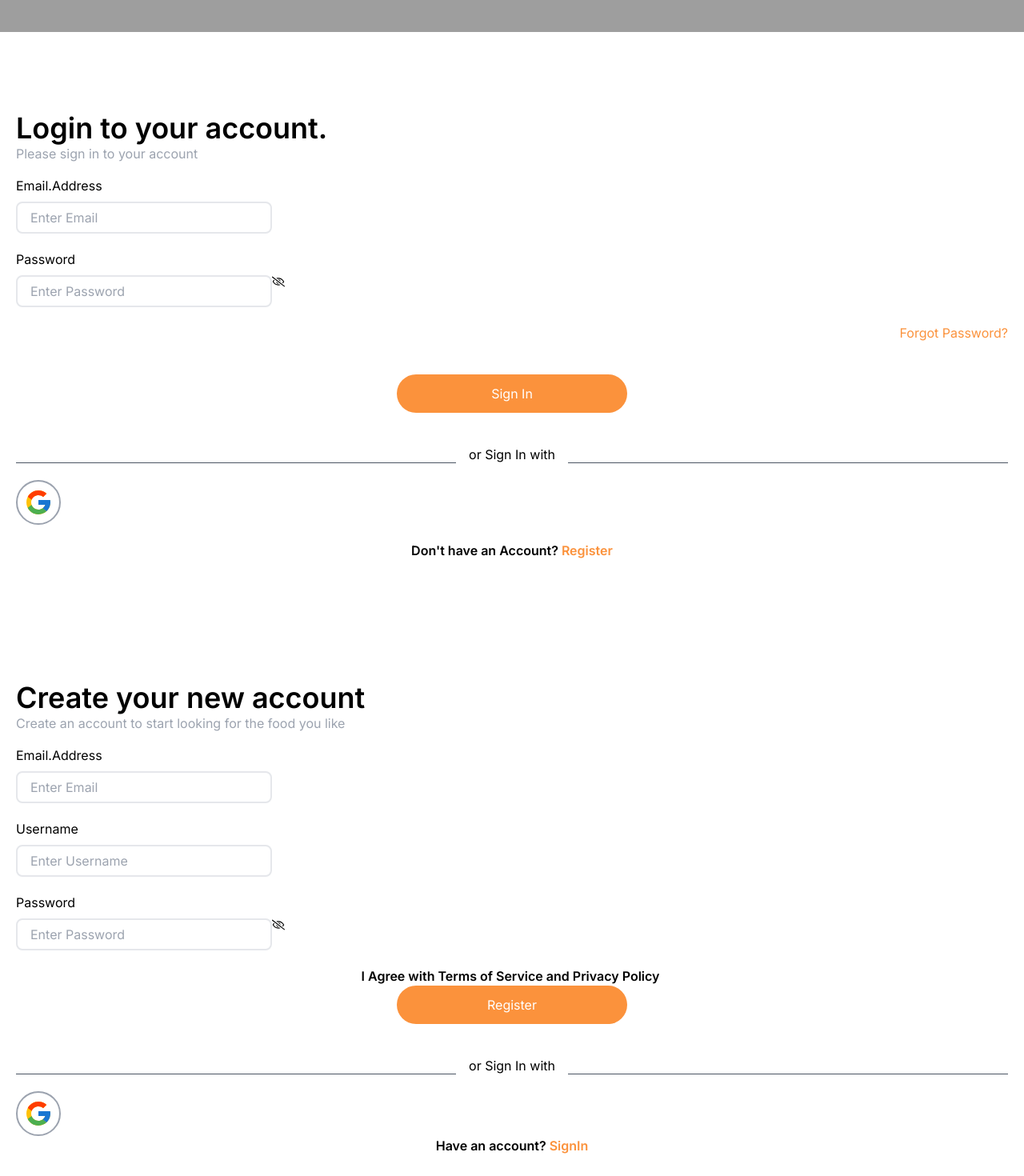
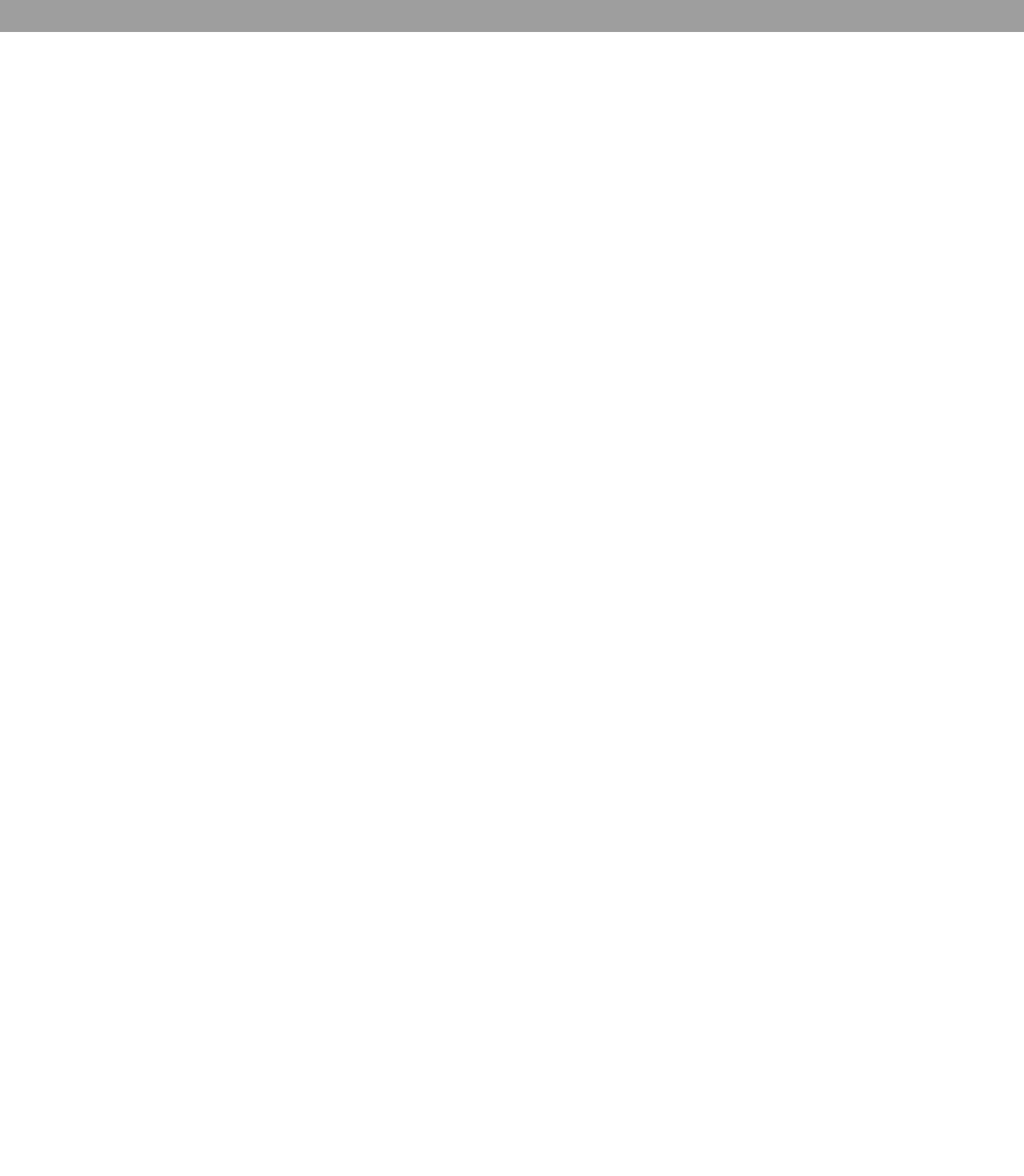
Before and after one commit to Simran123-cpu/Internship_Project, a React (Vite) app: page / in a window 1280 px wide. Shown: the part 760-2230 px from the top of the page at 80% size. After the commit the page ends 800 px from the top, so only its background shows below. Built offline with nearby package versions, Linux system fonts and the light colour scheme; grey boxes are pictures that could not be loaded.

Commit message:
done some changes

```diff
--- a/src/App.jsx
+++ b/src/App.jsx
@@ -1,15 +1,10 @@
 import React from 'react';
 import Body from './components/Body';
-import Footer from './components/Footer';
-import Header from './components/Header';
 
 const App = () => {
   return (
     <div>
-      <Header />
-
       <Body />
-      <Footer />
     </div>
   );
 };
--- a/src/components/Body.jsx
+++ b/src/components/Body.jsx
@@ -1,17 +1,25 @@
-import React from 'react'
-import Login from './Login'
-import Onboarding from './Onboarding'
-import Register from './Register'
+// src/App.jsx
+import React, { useState } from 'react';
+import Login from './Login';
+import Onboarding from './Onboarding';
+import Register from './Register';
 
-const Body = () => {
+
+const App = () => {
+    const [currentScreen, setCurrentScreen] = useState('onboarding'); // Initial screen
+
+    const navigateTo = (screen) => {
+        setCurrentScreen(screen);
+    };
+
     return (
-        <div >
-            <Onboarding />
-            {/* <Onboarding2 /> */}
-            <Login />
-            <Register />
+        <div>
+            {currentScreen === 'onboarding' && <Onboarding navigateTo={navigateTo} />}
+            {currentScreen === 'login' && <Login navigateTo={navigateTo} />}
+            {currentScreen === 'register' && <Register navigateTo={navigateTo} />}
+            {currentScreen === 'tracking' && <Tracking />}
         </div>
-    )
-}
+    );
+};
 
-export default Body
+export default App;
--- a/src/components/Element.jsx
+++ /dev/null
@@ -1,28 +0,0 @@
-import React from 'react';
-
-const element = () => {
-    return (
-        <div className=''>
-            <div className="bg-orange-500 place-items-center justify-between bg-opacity-90 text-white p-8 rounded-lg max-w-md mx-auto text-center">
-                <h1 className="text-2xl font-bold mb-4">We serve incomparable delicacies</h1>
-                <p className="mb-4">
-                    All the best restaurants with their top menu waiting for you, they can’t wait for your order!!
-                </p>
-                <div className="flex justify-center space-x-2 mb-4">
-                    <div className="h-2 w-8 bg-white rounded-full"></div>
-                    <div className="h-2 w-8 bg-gray-400 rounded-full"></div>
-                    <div className="h-2 w-8 bg-gray-400 rounded-full"></div>
-                </div>
-                <div className="flex justify-between">
-                    <button className="text-white">Skip</button>
-                    <button className="text-white flex items-center">
-                        Next <span className="ml-2">→</span>
-                    </button>
-                </div>
-            </div>
-
-        </div>
-    )
-}
-
-export default element;
--- a/src/components/Footer.jsx
+++ /dev/null
@@ -1,11 +0,0 @@
-import React from 'react'
-
-const Footer = () => {
-    return (
-        <div>
-
-        </div>
-    )
-}
-
-export default Footer
--- a/src/components/Header.jsx
+++ /dev/null
@@ -1,11 +0,0 @@
-import React from 'react'
-
-const Header = () => {
-    return (
-        <div>
-
-        </div>
-    )
-}
-
-export default Header
--- a/src/components/Login.jsx
+++ b/src/components/Login.jsx
@@ -1,52 +1,54 @@
+// src/Login.jsx
 import React from 'react';
 import { FaRegEyeSlash } from "react-icons/fa";
 import { FcGoogle } from "react-icons/fc";
 import { LoginInfo } from '../Info';
 
-const Login = () => {
+const Login = ({ navigateTo }) => {
     return (
-        <div className=''>
-            {
-                LoginInfo.map((item, index) => (
-                    <div key={index} className='p-5 mt-20 mb-28'>
-                        <h4 className='text-4xl font-semibold'>{item.title}</h4>
-                        <p className='text-gray-400 mb-4'>{item.description}</p>
-                        <p className='mb-2 '>Email.Address</p>
-                        <input className='border-solid border-2 rounded-lg border-gray mb-5 w-80 h-10 p-4'
+        <div>
+            {LoginInfo.map((item, index) => (
+                <div key={index} className='p-5 mt-10 mb-5'>
+                    <h4 className='text-4xl font-semibold '>{item.title}</h4>
+                    <p className='text-gray-400 mb-6'>{item.description}</p>
+                    <p className='mb-2'>Email.Address</p>
+                    <input className='border-solid border-2 border-gray mb-5'
                         type='email'
                         placeholder='Enter Email'
                     />
-
                     <p className='mb-2'>Password</p>
-                        <div className='flex  '>
-                            <input className='border-solid border-2 border-gray mb-5 w-80 h-10 p-4 rounded-lg'
-                                type='number'
+                    <div className='flex'>
+                        <input className='border-solid border-2 border-gray'
+                            type='password'
                             placeholder='Enter Password'
-
                         />
                         <FaRegEyeSlash className='' />
                     </div>
 
                     <p className='flex items-end justify-end text-orange-400 mb-10'>Forgot Password?</p>
-                        <div className='flex justify-center item-center'><button className=' rounded-full text-white pr-16 pl-16 pt-3 pb-3 border-solid bg-orange-400 mb-10 w-72'>Sign In</button></div>
+                    <div className='flex justify-center item-center'>
+                        <button className='rounded-full text-white pr-16 pl-16 pt-3 pb-3 border-solid bg-orange-400 mb-10'
+                            onClick={() => navigateTo('tracking')}>
+                            Sign In
+                        </button>
+                    </div>
 
                     <div className='flex items-center justify-center'>
                         <div className='flex-grow border-t border-gray-600'></div>
                         <p className='mx-4 mb-5'>or Sign In with</p>
                         <div className='flex-grow border-t border-gray-600'></div>
                     </div>
-                        <div className="flex justify-center w-14 h-14 border-2 border-gray-400 rounded-full p-2 mb-5">
+                    <div className="flex justify-center items-center w-14 h-14 border-2 border-gray-400 rounded-full p-2 mt-3 mb-5">
                         <FcGoogle className='text-4xl' />
                     </div>
                     <div className='flex justify-center '>
                         <p className='text-black font-semibold mr-1'>{item.Bottom_heading}</p>
-                            <a className='text-orange-400 font-semibold' href='#'>Register</a>
+                        <a className='text-orange-400 font-semibold' href='#' onClick={() => navigateTo('register')}>Register</a>
                     </div>
                 </div>
-                ))
-            }
+            ))}
         </div>
-    )
-}
+    );
+};
 
-export default Login
+export default Login;
--- a/src/components/Onboarding2.jsx
+++ /dev/null
@@ -1,40 +0,0 @@
-// src/Onboarding.jsx
-import React from 'react';
-import { Onboarding2_info } from '../Info';
-
-const Onboarding2 = () => {
-
-    return <combinedOnboarding onboardingData={Onboarding2_info} />;
-};
-//         <div>
-//             {
-//                 Onboarding2_info.map((item, index) => (
-//                     <div
-//                         key={index}
-//                         className='min-h-screen bg-no-repeat p-0'
-//                         style={{
-//                             backgroundImage: `url(${item.img})`,
-//                             backgroundRepeat: "no-repeat",
-//                             backgroundSize: "cover",
-//                             height: "100vh",
-//                             width: "100vw"
-//                         }}
-//                     >
-//                         <div className="flex flex-col items-center justify-center h-full w-full text-center p-10">
-//                             <div className='bg-orange-400 opacity-100 rounded-3xl p-5 mt-72'>
-//                                 <h4 className='text-white font-sans font-semibold text-4xl mb-8'>{item.title}</h4>
-//                                 <p className='text-white font-sans font-medium text-sm'>{item.description}</p>
-//                                 <div className='flex justify-between mt-10 text-white'>
-//                                     <a href='#'>Skip</a>
-//                                     <a href='#'>Next</a>
-//                                 </div>
-//                             </div>
-//                         </div>
-//                     </div>
-//                 ))
-//             }
-//         </div>
-//     );
-// };
-
-export default Onboarding2;
--- a/src/components/Register.jsx
+++ b/src/components/Register.jsx
@@ -8,7 +8,7 @@ const Register = () => {
         <div className=''>
             {
                 SignIn.map((item, index) => (
-                    <div key={index} className='p-5 mt-20 mb-28'>
+                    <div key={index} className='p-5 mt-5 mb-5'>
                         <h4 className='text-4xl font-semibold'>{item.title}</h4>
                         <p className='text-gray-400 mb-4'>{item.description}</p>
                         <p className='mb-2 '>Email.Address</p>
@@ -41,13 +41,13 @@ const Register = () => {
                             <div className='flex-grow border-t border-gray-600'></div>
                             <p className='mx-4 mb-5'>or Sign In with</p>
                             <div className='flex-grow border-t border-gray-600'></div>
+                            <FcGoogle className='text-4xl w-14 h-14 border-2  border-gray-400 rounded-full p-2' />
                         </div>
-                        <div className="flex justify-center items-center w-14 h-14 border-2 border-gray-400 rounded-full p-2">
-                            <FcGoogle className='text-4xl' />
-                        </div>
+                        {/* <div className="flex justify-end w-14 h-14 border-2 border-gray-400 rounded-full p-2"> */}
+                        {/* </div> */}
                         <div className='flex justify-center '>
                             <p className='text-black font-semibold mr-1'>{item.Bottom_subheading}</p>
-                            <a className='text-orange-400 font-semibold' href='#'>SignIn</a>
+                            <a className='text-orange-400 font-semibold' onClick={() => navigateTo('tracking')}> SignIn</a>
                         </div>
 
                     </div>
```
Also changed, not shown: src/components/Onboarding.jsx (+5 -13 lines). Lines whose indentation alone changed are shown as unchanged.
